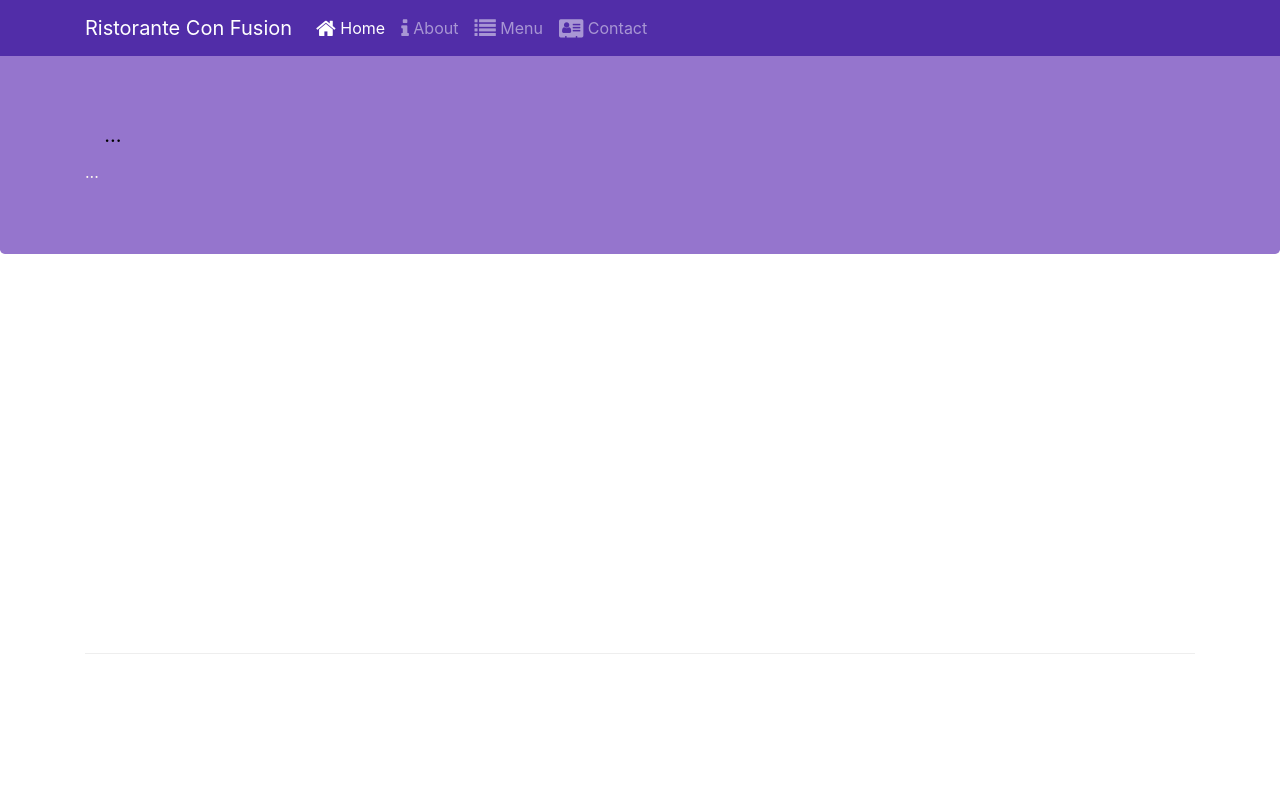
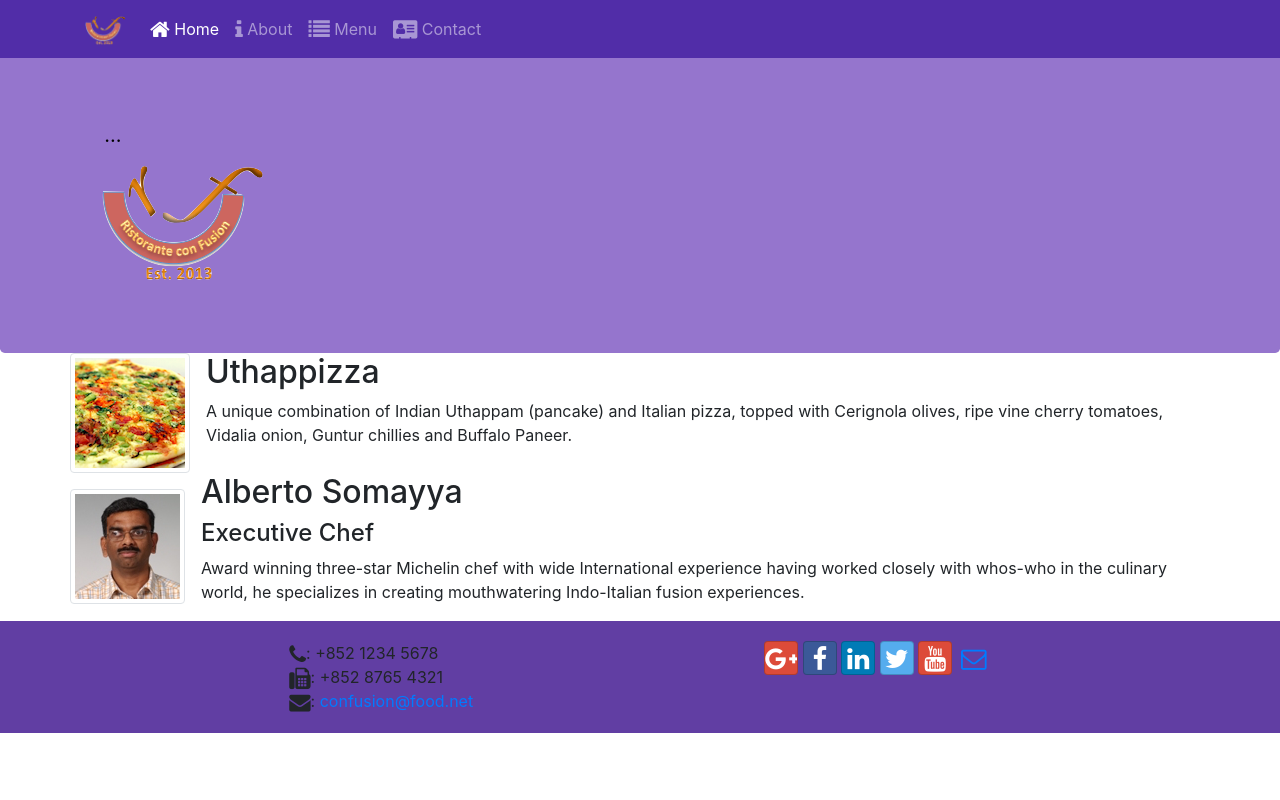
Before and after one commit to AsheFS03/Git-Project, a website: page index.html in a window 1280 px wide. Shown: the top 800 px of the page. Drawn offline with nearby package versions, Linux system fonts and the light colour scheme.

Commit message:
Images and Media

```diff
--- a/index.html
+++ b/index.html
@@ -17,7 +17,7 @@
             <div class="row row-header">
                 <nav class="navbar navbar-dark navbar-expand-sm fixed-top">
                     <div class="container">
-                       <a class="navbar-brand" href="#">Ristorante Con Fusion</a>
+                       <a class="navbar-brand" href="#"><img src="img/logo.png" height="30" width="41"></a>
                             <ul class="navbar-nav mr-auto">
                                 <li class="nav-item active">
                                     <a class="nav-link" href="#"> <span class="fa fa-home fa-lg"></span>
@@ -59,8 +59,11 @@
 
             <div class="row">
                 <div class="col-12 col-sm-6">
-                    ...
+                    <div class="col-12 col-sm align-self-center">
+                        <img src="img/logo.png" class="img-fluid">
+                    </div>
                 </div>
+
                 <div class="col-12 col-sm">
 
                 </div>
@@ -72,10 +75,43 @@
 
     <section>
         <div class="container">
-            <div class="row row-content align-items-center"></div>
-            <div class="row row-content align-items-center"></div>
-            <div class="row row-content align-items-center"></div>
+
+            <div class="row">
+                <div class="media">
+                    <img class="d-flex mr-3 img-thumbnail align-self-center"
+                            src="img/uthappizza.png" alt="Uthappizza">
+                    <div class="media-body">
+                        <h2 class="mt-0">Uthappizza</h2>
+                        <p class="d-none d-sm-block">A unique combination of Indian Uthappam (pancake) and
+                            Italian pizza, topped with Cerignola olives, ripe vine
+                            cherry tomatoes, Vidalia onion, Guntur chillies and
+                            Buffalo Paneer.</p>
+                    </div>
+                </div>
+            </div>
+
+
+            <div class="row">
+                <div class="media">
+                    <img class="d-flex mr-3 img-thumbnail align-self-center"
+                            src="img/alberto.png" alt="Alberto Somayya">
+                    <div class="media-body">
+                        <h2 class="mt-0">Alberto Somayya</h2>
+                        <h4>Executive Chef</h4>
+                        <p class="d-none d-sm-block">Award winning three-star Michelin chef with wide
+                            International experience having worked closely with
+                            whos-who in the culinary world, he specializes in
+                            creating mouthwatering Indo-Italian fusion experiences.
+                            </p>
+                    </div>
+                </div>
+            </div>
+
+
+            <div class="row  align-items-center"></div>
         </div>
+
+
         <div class="row">
             <div class="col-12 col-sm-4 col-md-3 order-sm-last"></div>
             <div class="col col-sm col-md order-sm-first"></div>
```
Also changed, not shown: aboutus.html (+1 -1 lines), contactus.html (+1 -1 lines), img/alberto.png (added), img/buffet.png (added), img/logo.png (added), img/uthappizza.png (added), 2 other files.
